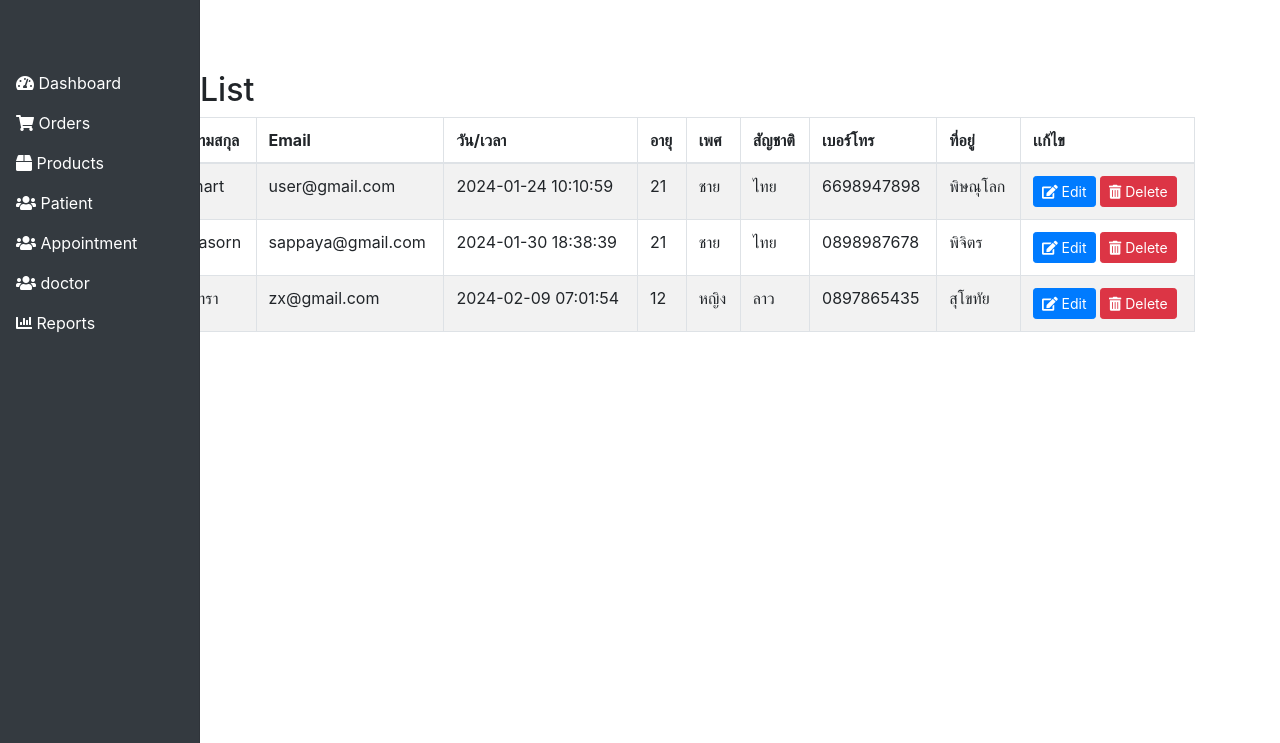
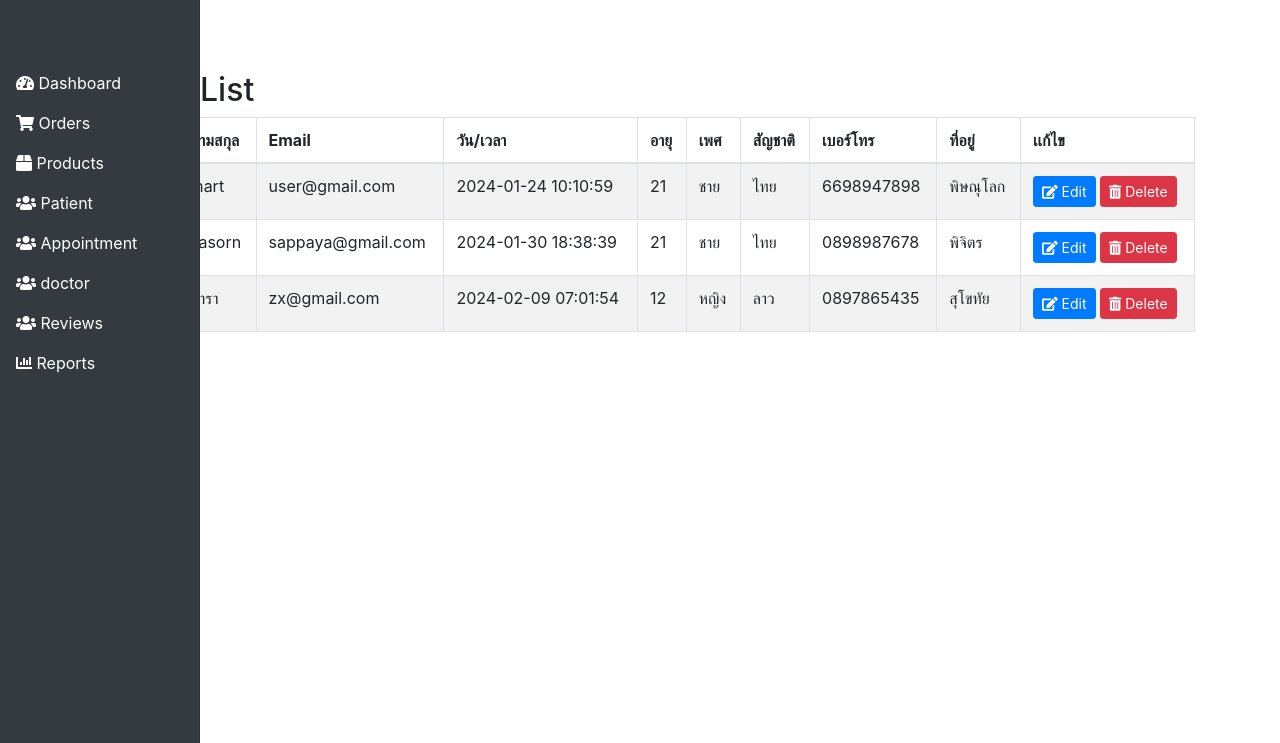
Before and after one commit to Anelse1365/fund, a PHP site: page /dashb.php in a window 1280 px wide. Shown: the part 57-800 px from the top of the page. Run offline with PHP 8.4, Linux system fonts and the light colour scheme; the visitor is signed in with stand-in values (Sample User, id 1); data comes from the database, SQL or seed files in the repository.

Commit message:
Update dashb.php
เพิ่มแท็ปเทา Review

```diff
--- a/dashboard/dashb.php
+++ b/dashboard/dashb.php
@@ -149,6 +149,11 @@
           </a>
         </li>
         <li class="nav-item">
+          <a class="nav-link" href="doctorsdash.php">
+            <i class="fas fa-users"></i> Reviews
+          </a>
+        </li>
+        <li class="nav-item">
           <a class="nav-link" href="#">
             <i class="fas fa-chart-bar"></i> Reports
           </a>
```
